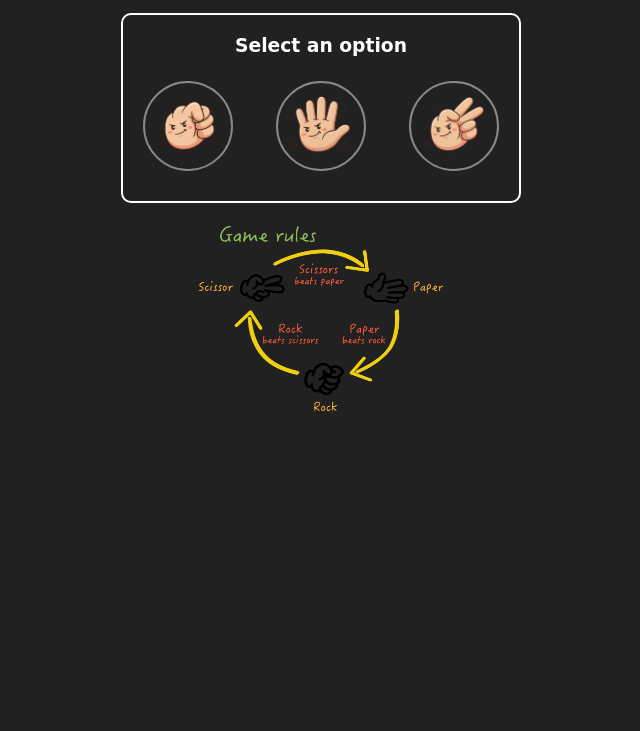
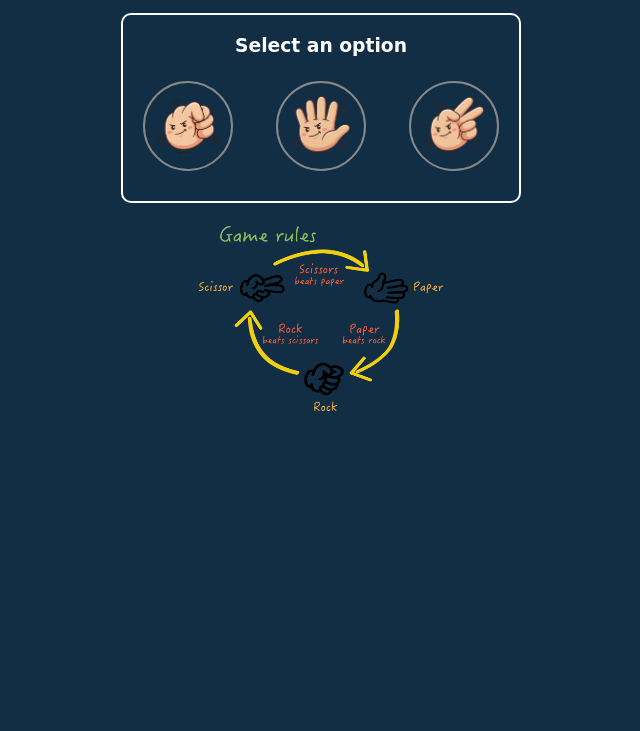
Before and after one commit to anees10z/Rock-Scissor-Paper-Game, a plain HTML site: page index.html in a window 1280 px wide. Shown: the part 69-800 px from the top of the page, without its empty margins (319-959 px from the left). Drawn offline with Linux system fonts and the light colour scheme.

Commit message:
Refactor CSS styles and change background color
Updated background color and adjusted styles.

```diff
--- a/style.css
+++ b/style.css
@@ -7,7 +7,8 @@
 }
 
 body {
-  background-color: #212121;
+  /* background-color: #212121; */
+  background-color: #122e45;
   color: white;
 }
 
```
